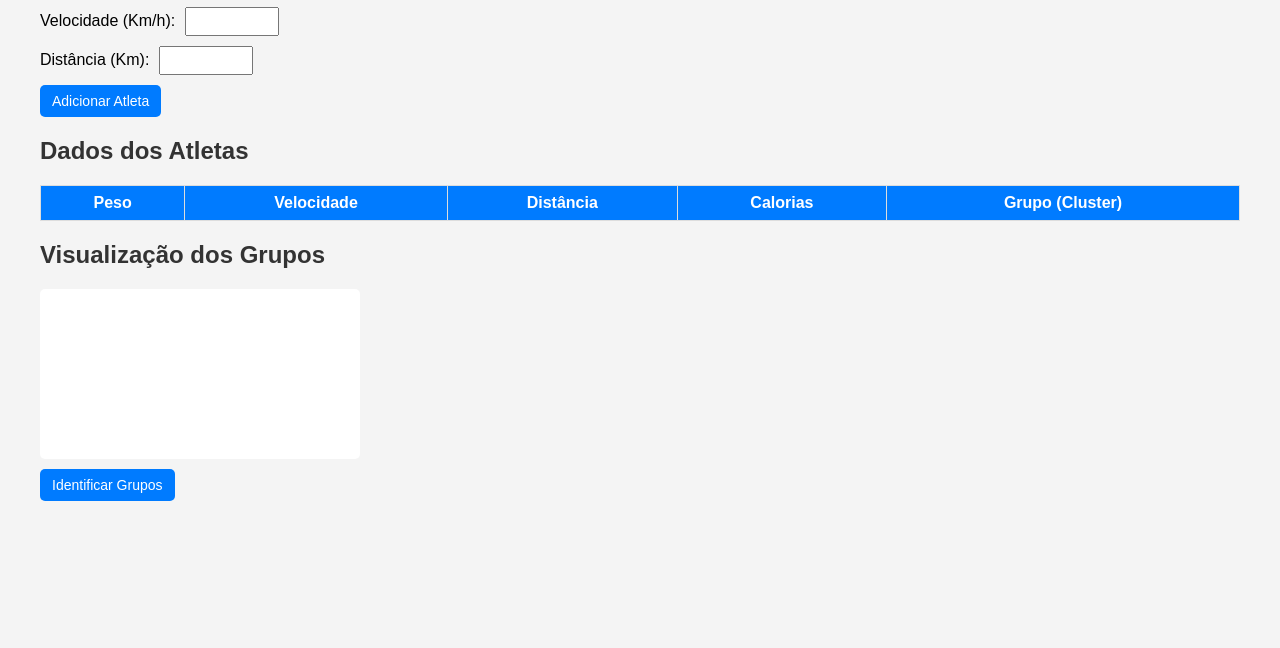
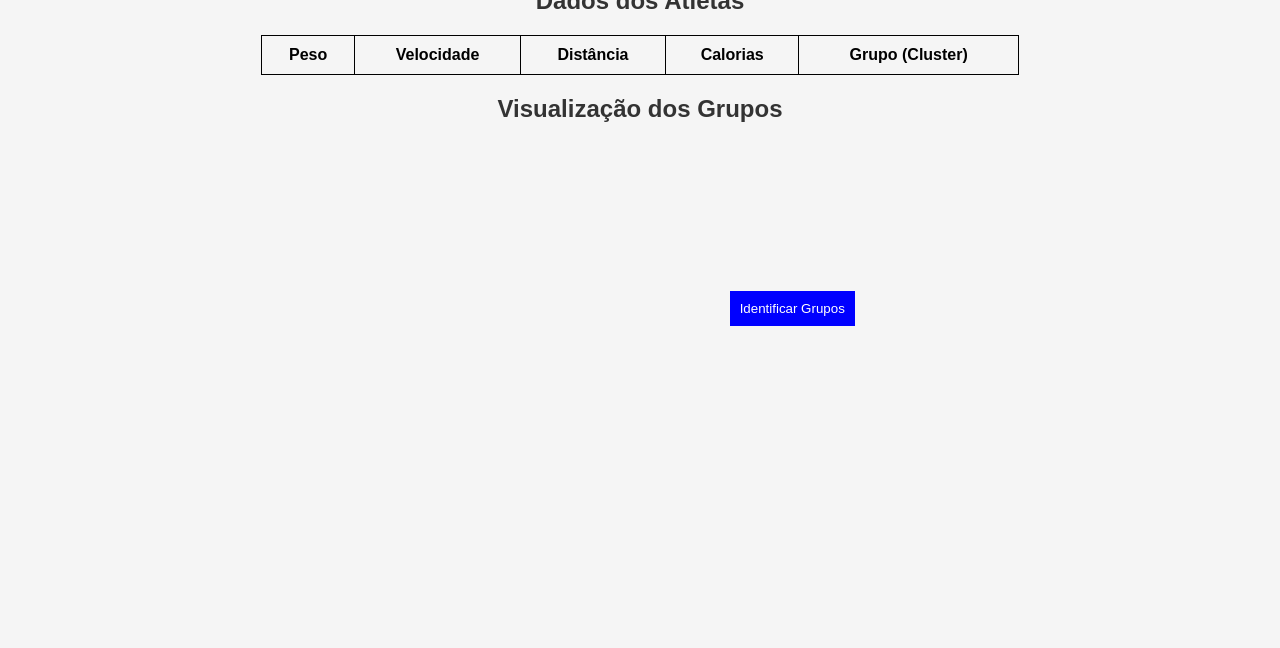
Before and after one commit to Johnlimahh/FitCalorie-AI, a plain HTML site: page index.html in a window 1280 px wide. Shown: the part 152-800 px from the top of the page. Drawn offline with nearby package versions, Linux system fonts and the light colour scheme.

Commit message:
Update style.css

```diff
--- a/style.css
+++ b/style.css
@@ -1,63 +1,41 @@
 body {
     font-family: Arial, sans-serif;
-    margin: 20px;
-    padding: 20px;
-    background-color: #f4f4f4;
+    text-align: center;
+    background-color: #f5f5f5;
 }
 
-h2 {
+h1, h2 {
     color: #333;
 }
 
-label {
-    display: block;
-    margin-top: 10px;
+.formulario {
+    margin-bottom: 20px;
 }
 
 input {
+    margin: 5px;
     padding: 5px;
-    margin-left: 5px;
-    width: 80px;
 }
 
 button {
-    background-color: #007bff;
+    padding: 10px;
+    background-color: blue;
     color: white;
     border: none;
-    padding: 8px 12px;
-    margin-top: 10px;
     cursor: pointer;
-    border-radius: 5px;
-    font-size: 14px;
-}
-
-button:hover {
-    background-color: #0056b3;
 }
 
 table {
-    width: 100%;
-    margin-top: 20px;
+    margin: auto;
     border-collapse: collapse;
-    background: white;
+    width: 60%;
 }
 
 th, td {
-    border: 1px solid #ddd;
-    padding: 8px;
-    text-align: center;
-}
-
-th {
-    background-color: #007bff;
-    color: white;
+    border: 1px solid black;
+    padding: 10px;
 }
 
 canvas {
-    background: white;
-    border-radius: 5px;
-    padding: 10px;
     margin-top: 20px;
-    max-width: 600px;
-    display: block;
 }
```
